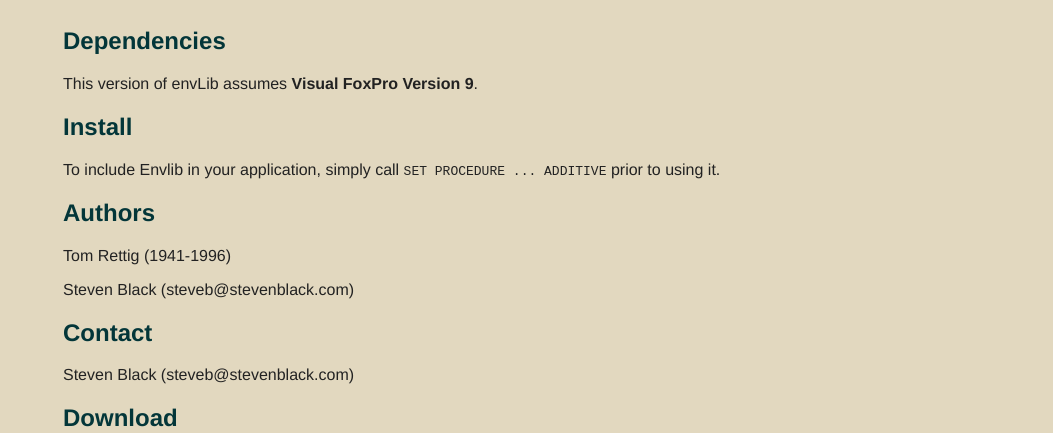
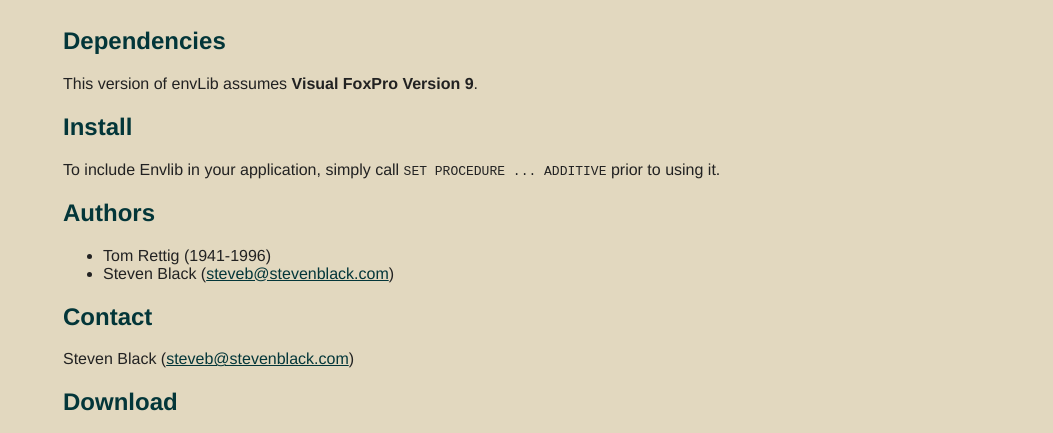
Before and after one commit to StevenBlack/envLib, a plain HTML site: page index.html in a window 1280 px wide. Shown: the part 336-769 px from the top of the page, without its empty margins (227-1280 px from the left). Drawn offline with Linux system fonts and the light colour scheme.

Commit message:
Update index.html

```diff
--- a/index.html
+++ b/index.html
@@ -57,11 +57,13 @@
 
 
 <h2>Authors</h2>
-<p>Tom Rettig (1941-1996)</p>
-<p>Steven Black (steveb@stevenblack.com)</p>
+<ul>
+<li>Tom Rettig (1941-1996)</li>
+<li>Steven Black (<a href="mailto:steveb@stevenblack.com">steveb@stevenblack.com</a>)</li>
+</ul>
 
 <h2>Contact</h2>
-<p>Steven Black (steveb@stevenblack.com)</p>
+<p>Steven Black (<a href="mailto:steveb@stevenblack.com">steveb@stevenblack.com</a>)</p>
 
 
 <h2>Download</h2>
```
